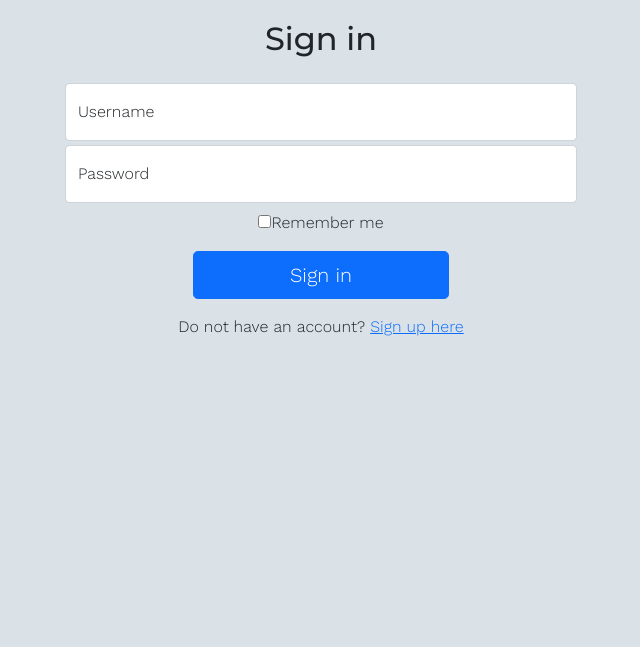
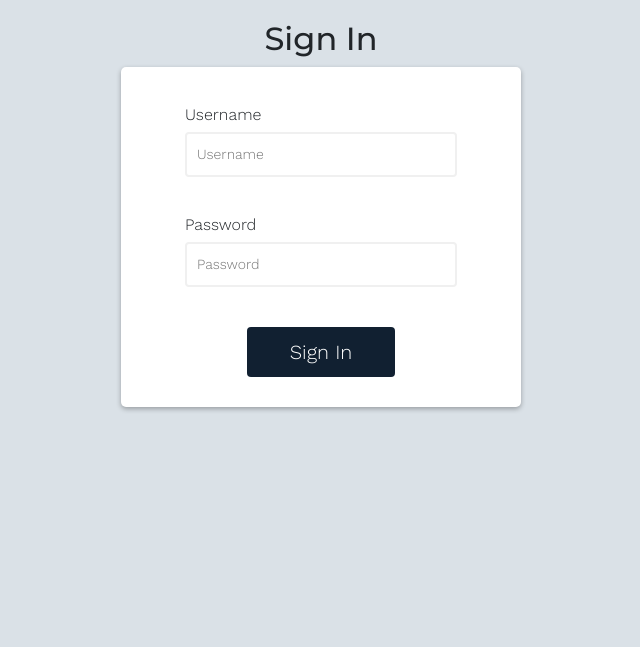
Before and after one commit to henrytheiv/DahVax, a PHP site: page / in a window 1280 px wide. Shown: the part 64-711 px from the top of the page, without its empty margins (319-959 px from the left). Run offline with PHP 8.4, Linux system fonts and the light colour scheme; some libraries are stand-ins or nearby versions.

Commit message:
modify login page

```diff
--- a/index.html
+++ b/index.html
@@ -56,49 +56,31 @@
       <span class="navbar-brand mb-0 h1">DahVax</span>
     </nav>
 
+    <h2 class="page-title">Sign In</h2>
+
     <!-- Log in form-->
-    <div class="text-center">
-      <form class="login-form">
-        <h1 class="mb-4 page-title">Sign in</h1>
-        <!-- text box for username -->
-        <div class="form-floating mb-1">
-          <input
-            type="text"
-            class="form-control"
-            id="floatingInput"
-            placeholder="Username"
-          />
-          <label for="floatingInput">Username</label>
-        </div>
-        <!-- text box for password -->
-        <div class="form-floating">
-          <input
-            type="password"
-            class="form-control"
-            id="floatingPassword"
-            placeholder="Password"
-          />
-          <label for="floatingPassword">Password</label>
+    <div class="container login-form-container">
+      <form id="form" class="login-form">
+        <div class="form-control">
+          <label for="username">Username</label>
+          <input type="text" placeholder="Username" id="username"  />
+          <i class="fas fa-check-circle"></i>
+          <i class="fas fa-exclamation-circle"></i>
+          <small>Error message</small>
         </div>
 
-        <!-- remember me check box -->
-        <div class="checkbox mt-2 mb-3">
-          <label>
-            <input type="checkbox" value="remember-me" />Remember me
-          </label>
+        <div class="form-control">
+          <label for="username">Password</label>
+          <input type="password" placeholder="Password" id="password" />
+          <i class="fas fa-check-circle"></i>
+          <i class="fas fa-exclamation-circle"></i>
+          <small>Error message</small>
         </div>
 
-        <!-- Sign In Button -->
-        <button class="w-50 btn btn-lg btn-primary" type="submit">
-          Sign in
-        </button>
-        <!-- message below sign in button -->
-        <p class="mt-3">
-          Do not have an account?
-          <a href="SignUp.html">Sign up here</a>
-        </p>
+        <button>Sign In</button>
       </form>
     </div>
+
     <footer>
       <p class="text-muted copyright">&copy; DahVax 2021</p>
     </footer>
--- a/styles.css
+++ b/styles.css
@@ -81,31 +81,140 @@ nav {
   display: none !important;
 }
 
+/* --- LoginPage CSS --- */
 
 
-/* the 2 user icons */
+.container.login-form-container{
+  background-color: #fff;
+	border-radius: 5px;
+	box-shadow: 0 2px 5px rgba(0, 0, 0, 0.3);
+	overflow: hidden;
+	width: 400px;
+	max-width: 100%;
+}
+
+
+.login-form {
+
+  padding: 30px 40px;
+}
+
+.login-form .form-control {
+	margin-bottom: 10px;
+	padding-bottom: 20px;
+	position: relative;
+  border:none;
+}
+
+.login-form .form-control label {
+	display: inline-block;
+	margin-bottom: 5px;
+}
+
+.login-form .form-control input {
+	border: 2px solid #f0f0f0;
+	border-radius: 4px;
+	display: block;
+	font-family: inherit;
+	font-size: 14px;
+	padding: 10px;
+	width: 100%;
+}
+
+.login-form .form-control input:focus {
+	outline: 0;
+	border-color: #112031;
+}
+
+
+.login-form input{
+
+  border: 2px solid #f0f0f0;
+	border-radius: 4px;
+	display: block;
+	font-family: inherit;
+	font-size: 14px;
+	padding: 10px;
+	width: 100%;
+}
+
+.login-form i {
+  visibility: hidden;
+	position: absolute;
+	top: 50px;
+	right: 25px;
+
+}
+
+.login-form .form-control.success input {
+	border-color: #2ecc71;
+}
+
+.login-form .form-control.error input {
+	border-color: #e74c3c;
+}
+
+.login-form .form-control.success i.fa-check-circle {
+	color: #2ecc71;
+	visibility: visible;
+}
+
+.login-form .form-control.error i.fa-exclamation-circle {
+	color: #e74c3c;
+	visibility: visible;
+}
+
+.login-form .form-control small {
+	color: #e74c3c;
+	position: absolute;
+	bottom: 0;
+	left: 15px;
+	visibility: hidden;
+}
+
+.login-form .form-control.error small {
+	visibility: visible;
+}
+
+.login-form button {
+	background-color: #112031;
+  border: #112031;
+  border-radius: 4px;
+	color: #fff;
+	display: block;
+  margin: auto;
+	font-family: inherit;
+	font-size: 20px;
+	padding: 10px;
+	margin-top: 20px;
+	width: 50%;
+
+}
+
+
+
+
+
+
+
+/* --- SignUp page CSS --- */
+/* user icons in SignUp page */
 .sign-up-icon{
   color: #112031;
   cursor: pointer;
 }
 
-/* hover to the 2 icons */
 .sign-up-icon:hover{
   color: #0000cd;
 }
 
-/* 2 texts under the icon */
+/* texts under the icons */
 .sign-up-icon-text{
   font-family: "Montserrat", sans-serif;
   font-size: 1.2rem;
   font-weight: 500;
   margin-top: 20px;
   text-align: center;
-}
-
-.login-form {
-  display: inline-block;
-  width: 40%;
 }
 
 .sign-up-form{
```
Also changed, not shown: other parts of styles.css (+1 -75 lines), scripts.js (+60 -26 lines).
